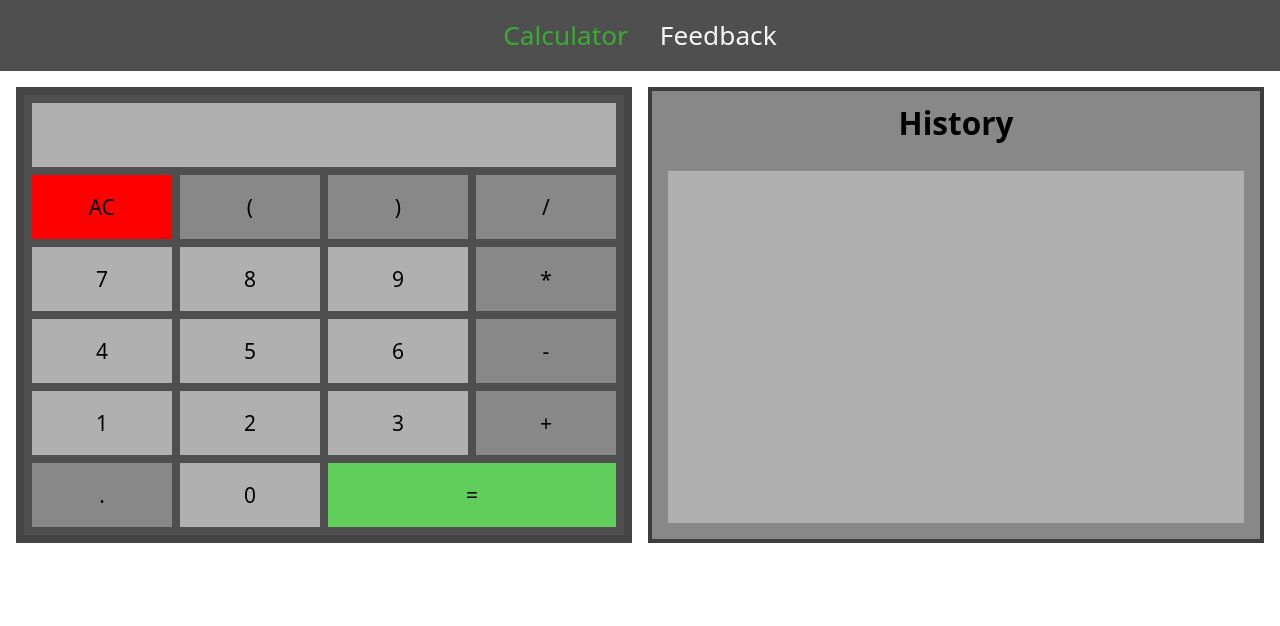
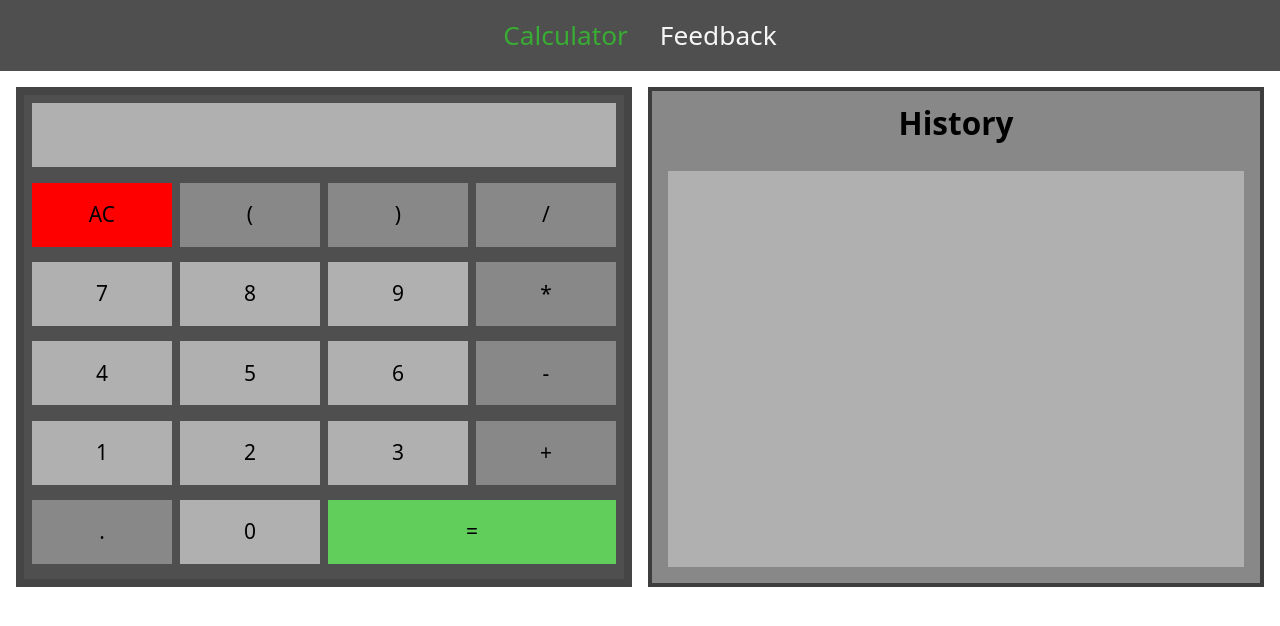
Before and after one commit to BeatsuDev/fullstack-2025, a Vue app in the folder frontend/: page / in a window 1280 px wide. Shown: the top 626 px of the page. Built offline with nearby package versions, Linux system fonts and the light colour scheme; the HTML template or start-up script is replaced by a standard one.

Commit message:
refac: make calculation history own component

```diff
--- /dev/null
+++ b/frontend/src/components/CalculationHistoryContainer.vue
@@ -0,0 +1,43 @@
+<template>
+    <div class="history-container">
+        <h2 class="history-title">History</h2>
+        <ul class="calculation-history-list">
+            <li v-for="calculation in history" :key="calculation" class="calculation-history-list-element">
+                {{ calculation }}
+            </li>
+        </ul>
+    </div>
+</template>
+
+<script setup lang="ts">
+defineProps<{
+    history: string[];
+}>();
+</script>
+
+<style scoped>
+.history-container {
+    border: var(--spacing-1) solid var(--color-neutral-900);
+    background-color: var(--color-neutral-400);
+    display: flex;
+    flex-direction: column;
+}
+
+.history-title {
+    text-align: center;
+    font-size: var(--text-4xl);
+    font-weight: bold;
+    margin: var(--spacing-2) auto;
+}
+
+.calculation-history-list {
+    flex: 1;
+    display: flex;
+    flex-direction: column;
+    gap: var(--spacing-2);
+    margin: var(--spacing-4);
+    padding: var(--spacing-1);
+    background-color: var(--color-neutral-300);
+    overflow-y: auto;
+}
+</style>
--- a/frontend/src/views/HomeView.vue
+++ b/frontend/src/views/HomeView.vue
@@ -1,22 +1,16 @@
 <template>
     <main>
-        <BasicCalculator v-model="display" @evaluate="evaluate" />
-        <div class="history-container">
-            <h2 class="history-title">History</h2>
-            <ul class="calculation-history-list">
-                <li v-for="calculation in history" :key="calculation" class="calculation-history-list-element">
-                    {{ calculation }}
-                </li>
-            </ul>
-        </div>
+        <BasicCalculator class="calculator-component" v-model="display" @evaluate="evaluate" />
+        <CalculationHistoryContainer class="history-component" :history="history" />
     </main>
 </template>
 
 <script setup lang="ts">
 import BasicCalculator from "@/components/BasicCalculator.vue";
+import CalculationHistoryContainer from "@/components/CalculationHistoryContainer.vue";
 import { ref } from "vue";
 
-
+const history = ref<string[]>([]);
 const display = ref("");
 
 function evaluate() {
@@ -33,8 +27,6 @@ function evaluate() {
         display.value = "Error";
     }
 }
-
-const history = ref<string[]>([]);
 </script>
 
 <style scoped>
@@ -43,35 +35,18 @@ main {
     grid-template-columns: 1fr;
     padding: var(--spacing-4);
     gap: var(--spacing-4);
+    height: calc(1000px + var(--spacing-4) * 3);
 }
 
 @media (min-width: 768px) {
     main {
         grid-template-columns: repeat(2, 1fr);
+        height: calc(500px + var(--spacing-4) * 2);
     }
 }
 
-.history-container {
-    border: var(--spacing-1) solid var(--color-neutral-900);
-    background-color: var(--color-neutral-400);
-    display: flex;
-    flex-direction: column;
-}
-
-.history-title {
-    text-align: center;
-    font-size: var(--text-4xl);
-    font-weight: bold;
-    margin: var(--spacing-2) auto;
-}
-
-.calculation-history-list {
-    flex: 1;
-    display: flex;
-    flex-direction: column;
-    gap: var(--spacing-2);
-    margin: var(--spacing-4);
-    padding: var(--spacing-1);
-    background-color: var(--color-neutral-300);
+main>div {
+    min-height: 0;
+    height: 100%;
 }
 </style>
```
